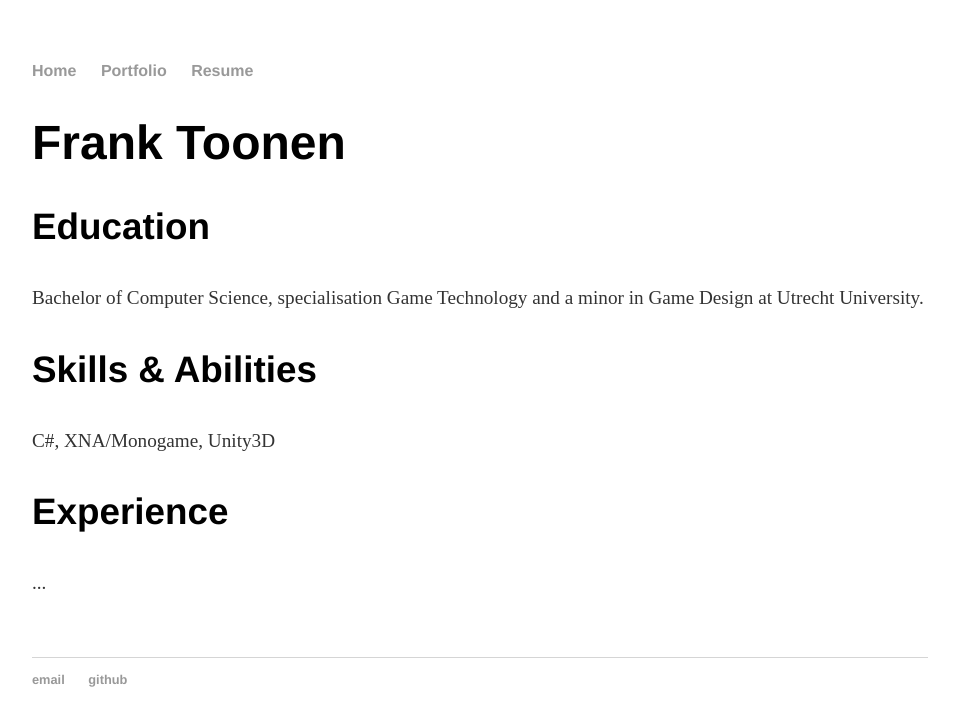
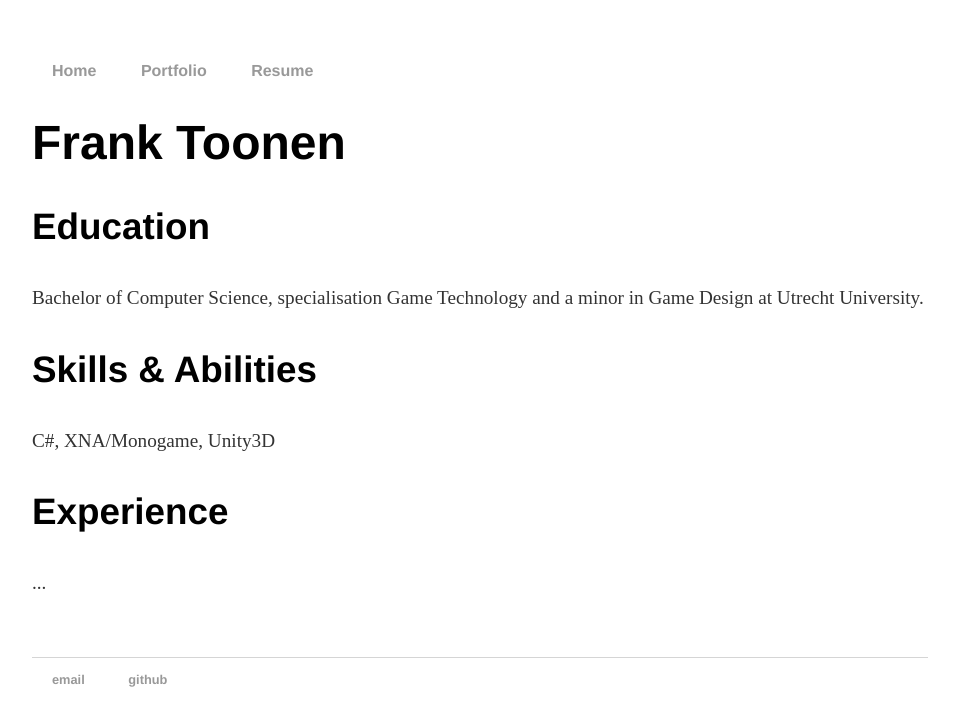
Before and after one commit to FrankToonen/FrankToonen.github.io, a Jekyll site: the page built from resume/index.html, in a window 1280 px wide. Shown: the top 726 px of the page, without its empty margins (160-1119 px from the left). Built offline with Jekyll 4.4.1, drawn with Linux system fonts in a browser that asks for light colours.

Commit message:
Layout change

```diff
--- a/css/main.css
+++ b/css/main.css
@@ -14,16 +14,15 @@
 nav ul, footer ul { font-size: 1em; font-family: 'Helvetica', 'Arial', 'Sans-Serif'; padding: 0px; list-style: none; font-weight: bold; }
 nav ul li, footer ul li { display: inline; margin-right: 20px; }
 
+ul li { margin-left: 20px;}
+ul li ul li {margin-left: 40px;}
+
 footer { border-top: 1px solid #d5d5d5; font-size: .8em; }
 
-/* Blog */
-ul.posts { margin: 20px auto 40px; font-size: 1.5em; }
-ul.posts li { list-style: none; }
-
 /* CV */
-.cv { margin: 0px 0px 60px; }
-.cv h1 { font-size: 3em; }
-.cv h2 { font-size: 2em; }
-.cv address, .cv .download { font-family: 'Helvetica', 'Arial', 'Sans-Serif'; }
-.cv address, .cv p { font-size: 1.2em; }
-.cv .download { float: right; font-size: .8em; text-transform: uppercase; }
+.resume { margin: 0px 0px 60px; }
+.resume h1 { font-size: 3em; }
+.resume h2 { font-size: 2em; }
+.resume address, .resume .download { font-family: 'Helvetica', 'Arial', 'Sans-Serif'; }
+.resume address, .resume p { font-size: 1.2em; }
+.resume .download { float: right; font-size: .8em; text-transform: uppercase; }
--- a/resume/index.html
+++ b/resume/index.html
@@ -3,21 +3,29 @@
 title: Resume
 ---
 
-	<div class="cv">
-					<h1>Frank Toonen</h1>
-					<h3>
-<a id="education" class="anchor" href="#education" aria-hidden="true"><span aria-hidden="true" class="octicon octicon-link"></span></a>Education</h3>
+<div class="resume">
+	<h1>
+		Frank Toonen
+	</h1>
 
-<p>Bachelor of Computer Science, specialisation Game Technology and a minor in Game Design at Utrecht University.</p>
+	<h3>
+		<a id="education" class="anchor" href="#education" aria-hidden="true"><span aria-hidden="true" class="octicon octicon-link"></span></a>Education
+	</h3>
+	<p>
+		Bachelor of Computer Science, specialisation Game Technology and a minor in Game Design at Utrecht University.
+	</p>
 
-<h3>
-<a id="skills--abilities" class="anchor" href="#skills--abilities" aria-hidden="true"><span aria-hidden="true" class="octicon octicon-link"></span></a>Skills &amp; Abilities</h3>
+	<h3>
+		<a id="skills--abilities" class="anchor" href="#skills--abilities" aria-hidden="true"><span aria-hidden="true" class="octicon octicon-link"></span></a>Skills &amp; Abilities
+	</h3>
+	<p>
+		C#, XNA/Monogame, Unity3D
+	</p>
 
-<p>C#, XNA/Monogame, Unity3D</p>
-
-<h3>
-<a id="experience" class="anchor" href="#experience" aria-hidden="true"><span aria-hidden="true" class="octicon octicon-link"></span></a>Experience</h3>
-
-<p>...</p>
-
-	</div>
+	<h3>
+		<a id="experience" class="anchor" href="#experience" aria-hidden="true"><span aria-hidden="true" class="octicon octicon-link"></span></a>Experience
+	</h3>
+	<p>
+		...
+	</p>
+</div>
```
Also changed, not shown: _layouts/default.html (+15 -11 lines), portfolio/index.html (+4 -4 lines).
